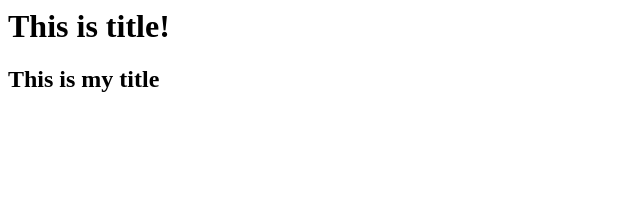
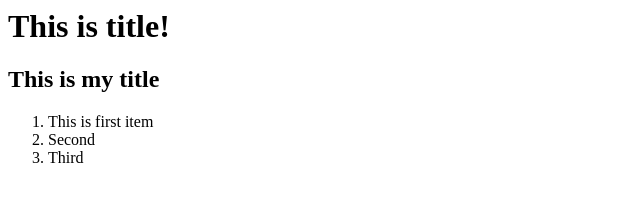
Before and after one commit to ajkeith84/myhome, a plain HTML site: page index.html in a window 1280 px wide. Shown: the whole page, without its empty margins (0-640 px from the left). Drawn offline with Linux system fonts and the light colour scheme.

Commit message:
Update index.html

```diff
--- a/index.html
+++ b/index.html
@@ -1,2 +1,7 @@
 <h1>This is title!</h1>
 <h2>This is my title</h2>
+<ol>
+  <li>This is first item</li>
+  <li>Second</li>
+  <li>Third</li>
+</ol>
```
